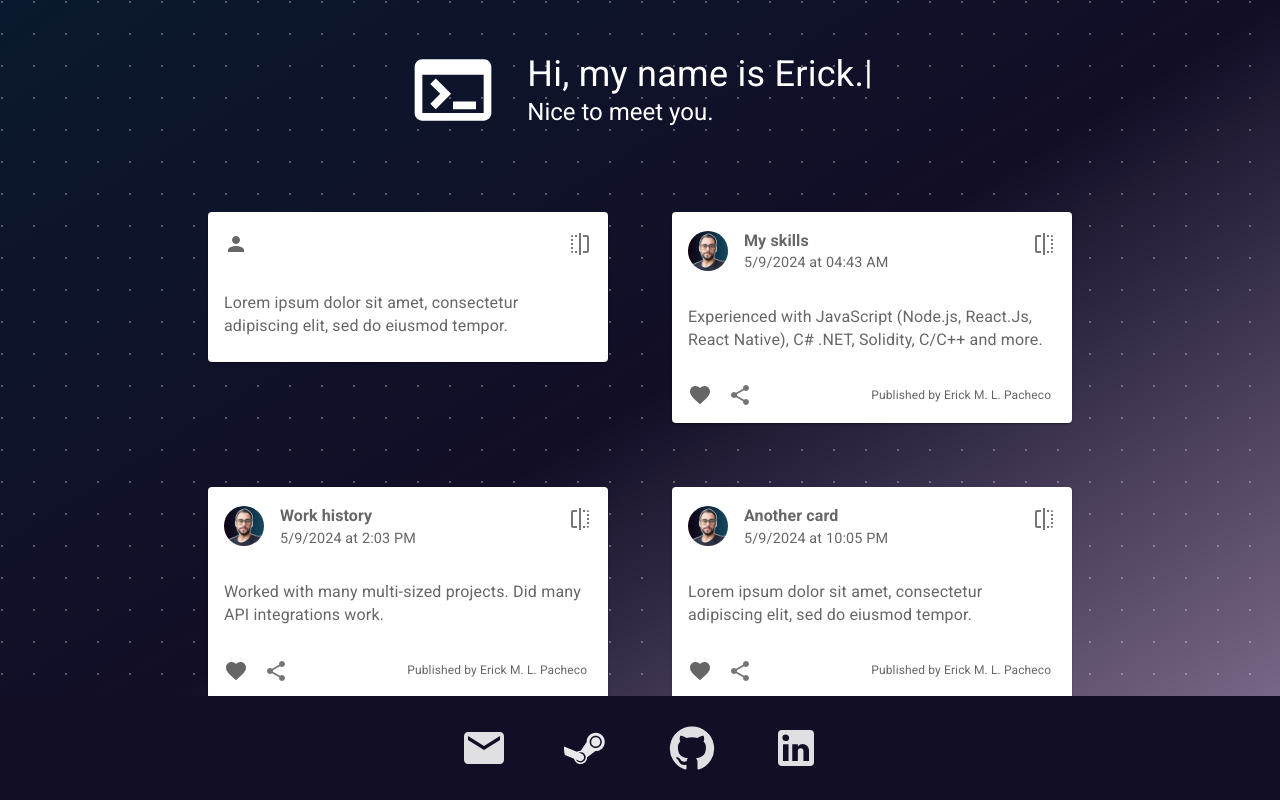
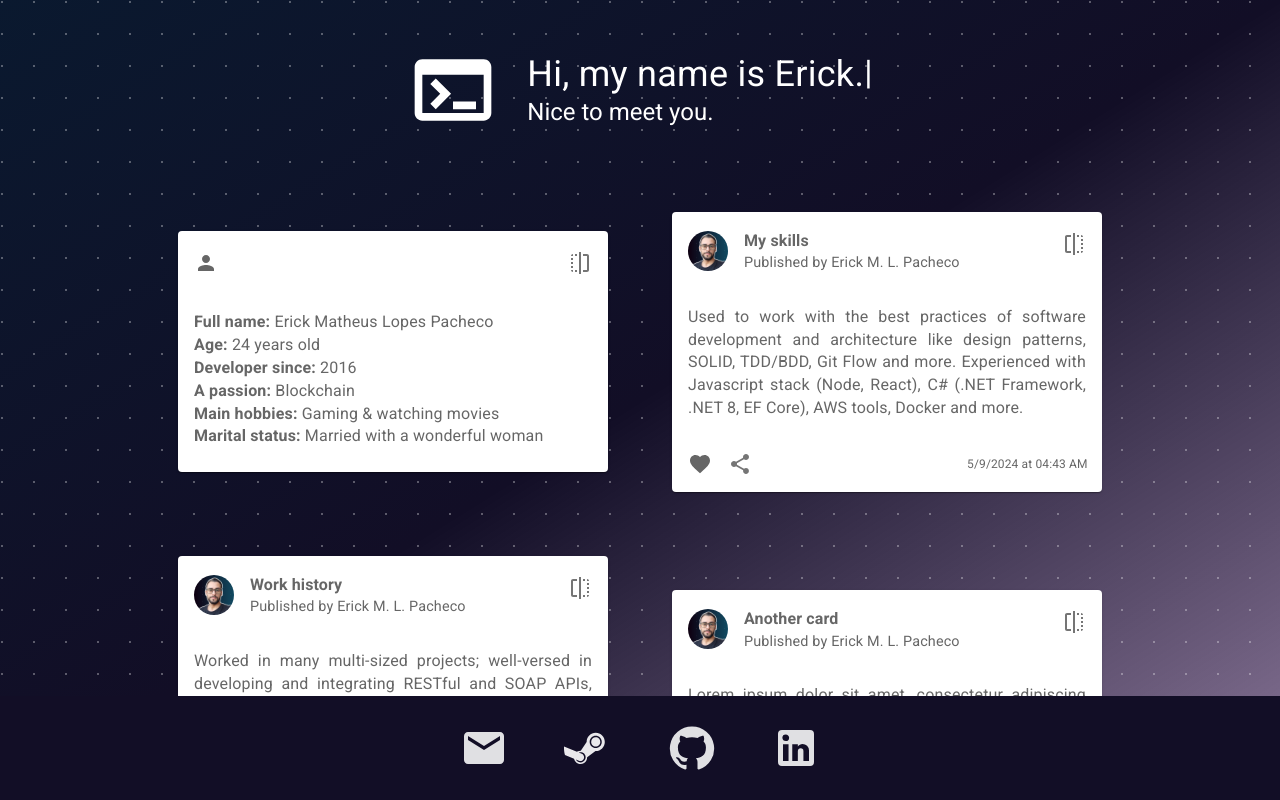
Before and after one commit to rckmath/rckmath.github.io, a React (Vite) app: page / in a window 1280 px wide. Both pictures are taken after a click on the button 580 px from the left and 244 px from the top of the page. Shown: the top 800 px of the page. Built offline with nearby package versions, Linux system fonts and the light colour scheme.

Commit message:
feat: added "about me" and "my skills" section; fixed minor layout bugs

```diff
--- a/src/App.css
+++ b/src/App.css
@@ -14,7 +14,7 @@ body {
   background-repeat: repeat;
   background-size: 32px 32px;
   background-color: transparent;
-  background-image: radial-gradient(circle at 2px 2px, #ffffff50 1px, transparent 0);
+  background-image: radial-gradient(circle at 2px 2px, #ffffff50 0.75px, transparent 0);
 }
 
 main {
--- a/src/components/LabeledLinearProgress/LabeledLinearProgress.jsx
+++ b/src/components/LabeledLinearProgress/LabeledLinearProgress.jsx
@@ -1,4 +1,5 @@
 import React, { useCallback } from "react";
+import { useMediaQuery } from 'react-responsive';
 
 import { styled } from "@mui/material/styles";
 import { Typography, Grid } from "@mui/material";
@@ -17,6 +18,8 @@ const BorderLinearProgress = styled(LinearProgress)(({ theme, progressColor }) =
 }));
 
 const LabeledLinearProgress = ({ value, label, labelPos = "end" }) => {
+  const isMobile = useMediaQuery({ maxWidth: 767 });
+
   const interpolateColor = useCallback((color1, color2, factor = 0.5) => {
     const result = color1
       .slice(1)
@@ -63,23 +66,23 @@ const LabeledLinearProgress = ({ value, label, labelPos = "end" }) => {
         return interpolateColor(lower.color, upper.color, rangePct);
       }
     }
-    return "#008000"; // Should not be reached, unless pct is 100
+    return "#005700"; // Should not be reached, unless pct is 100
   }, []);
 
   return (
     <Grid container sx={{ width: "100%", alignItems: "center" }}>
       {labelPos === "start" && (
-        <Grid xs={3}>
-          <Typography variant="body2" color="text.secondary">
+        <Grid xs={4} md={3}>
+          <Typography variant="body2" color="text.secondary" fontSize="inherit" lineHeight={isMobile ? "1.53rem" : "1.22rem"}>
             {label}
           </Typography>
         </Grid>
       )}
-      <Grid xs={9}>
+      <Grid xs={8} md={9}>
         <BorderLinearProgress variant="determinate" value={value} progressColor={getProgressColor(value)} />
       </Grid>
       {labelPos === "end" && (
-        <Grid sx={4}>
+        <Grid sx={4} md={3}>
           <Typography variant="body2" color="text.secondary">
             {label}
           </Typography>
--- a/src/components/MainCard/Cards.jsx
+++ b/src/components/MainCard/Cards.jsx
@@ -1,21 +1,39 @@
 import React, { Fragment } from "react";
 
 import { Typography, Box } from "@mui/material";
-
 import CodeIcon from "@mui/icons-material/Code";
 import PersonIcon from "@mui/icons-material/Person";
 import ConstructionIcon from "@mui/icons-material/Construction";
+
+import { getAge } from "../../utils";
+import LabeledLinearProgress from "../LabeledLinearProgress/LabeledLinearProgress";
 
 export const Cards = (isMobile) => ({
   "About me": {
     backContent: (
       <Fragment>
         <Typography variant="body2" color="text.secondary" fontSize="inherit">
-          Lorem ipsum dolor sit amet, consectetur adipiscing elit, sed do eiusmod tempor.
+          <b>Full name:</b> Erick Matheus Lopes Pacheco
+        </Typography>
+        <Typography variant="body2" color="text.secondary" fontSize="inherit">
+          <b>Age:</b> {getAge()} years old
+        </Typography>
+        <Typography variant="body2" color="text.secondary" fontSize="inherit">
+          <b>Developer since:</b> 2016
+        </Typography>
+        <Typography variant="body2" color="text.secondary" fontSize="inherit">
+          <b>A passion:</b> Blockchain
+        </Typography>
+        <Typography variant="body2" color="text.secondary" fontSize="inherit">
+          <b>Main hobbies:</b> Gaming & watching movies
+        </Typography>
+        <Typography variant="body2" color="text.secondary" fontSize="inherit">
+          <b>Marital status:</b> Married with a wonderful woman
         </Typography>
       </Fragment>
     ),
-    frontContent: "Passionate full-stack developer with a knack for innovation and discovering things.",
+    frontContent:
+      "Graduate software engineer, passionate full-stack developer with +4 years of experience and a knack for innovation and discovering new technologies. Eager to specialize in Blockchain, Web3, and smart contracts development over the next three years.",
     icon: (
       <Box component="div" color="text.secondary" fontSize={isMobile ? "1.75rem" : "1.5rem"} sx={{ display: "flex" }}>
         <PersonIcon fontSize="inherit" />
@@ -25,12 +43,19 @@ export const Cards = (isMobile) => ({
   "My skills": {
     backContent: (
       <Fragment>
-        <Typography variant="body2" color="text.secondary" fontSize="inherit">
-          Lorem ipsum dolor sit amet, consectetur adipiscing elit, sed do eiusmod tempor.
-        </Typography>
+        <LabeledLinearProgress value={71} label="React.js" labelPos="start" />
+        <LabeledLinearProgress value={64} label="React Native" labelPos="start" />
+        <LabeledLinearProgress value={83} label="Node.js" labelPos="start" />
+        <LabeledLinearProgress value={52} label="C# .NET" labelPos="start" />
+        <LabeledLinearProgress value={31} label="C/C++" labelPos="start" />
+        <LabeledLinearProgress value={17} label="Solidity" labelPos="start" />
+        <LabeledLinearProgress value={37} label="Docker" labelPos="start" />
+        <LabeledLinearProgress value={47} label="AWS" labelPos="start" />
+        <LabeledLinearProgress value={60} label="SQL" labelPos="start" />
       </Fragment>
     ),
-    frontContent: "Experienced with JavaScript (Node.js, React.Js, React Native), C# .NET, Solidity, C/C++ and more.",
+    frontContent:
+      "Used to work with the best practices of software development and architecture like design patterns, SOLID, TDD/BDD, Git Flow and more. Experienced with Javascript stack (Node, React), C# (.NET Framework, .NET 8, EF Core), AWS tools, Docker and more.",
     icon: (
       <Box component="div" color="text.secondary" fontSize={isMobile ? "1.75rem" : "1.5rem"} sx={{ display: "flex" }}>
         <CodeIcon fontSize="inherit" />
@@ -45,7 +70,8 @@ export const Cards = (isMobile) => ({
         </Typography>
       </Fragment>
     ),
-    frontContent: "Worked with many multi-sized projects. Did many API integrations work.",
+    frontContent:
+      "Worked in many multi-sized projects; well-versed in developing and integrating RESTful and SOAP APIs, especially using JavaScript and .NET. Experienced with many projects, front-end development and in providing infrastructure (DevOps) support.",
     icon: (
       <Box component="div" color="text.secondary" fontSize={isMobile ? "1.75rem" : "1.5rem"} sx={{ display: "flex" }}>
         <ConstructionIcon fontSize="inherit" />
--- a/src/components/MainCard/MainCard.jsx
+++ b/src/components/MainCard/MainCard.jsx
@@ -59,7 +59,7 @@ const MainCard = ({ title, headerIcon, setExpandPicture, backContent = "", front
 
   return (
     <Box component="div" sx={{ perspective: "1000px" }}>
-      <FlippingCard flip={flipped} sx={{ width: isMobile ? 345 : 400, fontSize: isMobile ? "1.1rem" : "1rem" }}>
+      <FlippingCard flip={flipped} sx={{ width: isMobile ? 345 : 430, fontSize: isMobile ? "1.1rem" : "1rem" }}>
         {!flipped && (
           <Fragment>
             <CardHeader
@@ -88,12 +88,12 @@ const MainCard = ({ title, headerIcon, setExpandPicture, backContent = "", front
               }
               subheader={
                 <Typography variant="body2" color="text.secondary" fontSize="0.9rem">
-                  {`${today} at ${time}`}
+                  Published by Erick M. L. Pacheco
                 </Typography>
               }
             />
-            <CardContent sx={{ backfaceVisibility: "hidden" }}>
-              <Typography variant="body2" color="text.secondary" fontSize="inherit">
+            <CardContent>
+              <Typography variant="body2" color="text.secondary" fontSize="inherit" align="justify">
                 {frontContent}
               </Typography>
             </CardContent>
@@ -109,8 +109,11 @@ const MainCard = ({ title, headerIcon, setExpandPicture, backContent = "", front
               <IconButton aria-label="share" size={isMobile ? "large" : "medium"}>
                 <ShareIcon fontSize="inherit" />
               </IconButton>
-              <Typography variant="body2" sx={{ fontSize: "0.75rem", color: "text.secondary", ml: "auto", mr: "1vw" }}>
-                Published by Erick M. L. Pacheco
+              <Typography
+                variant="body2"
+                sx={{ fontSize: "0.75rem", color: "text.secondary", ml: "auto", mr: isMobile ? "2.75vw" : "0.5dvw" }}
+              >
+                {`${today} at ${time}`}
               </Typography>
             </CardActions>
           </Fragment>
@@ -132,13 +135,7 @@ const MainCard = ({ title, headerIcon, setExpandPicture, backContent = "", front
                 </FlipCardButton>
               }
             />
-            <CardContent
-              sx={{
-                backfaceVisibility: "hidden",
-                transformStyle: "preserve-3d",
-                transform: !flipped ? "scaleX(1)" : "scaleX(-1)",
-              }}
-            >
+            <CardContent sx={{ transformStyle: "preserve-3d", transform: !flipped ? "scaleX(1)" : "scaleX(-1)" }}>
               {backContent}
             </CardContent>
           </Fragment>
--- a/src/pages/Home.jsx
+++ b/src/pages/Home.jsx
@@ -23,8 +23,9 @@ const Home = () => {
         gap={isMobile ? 4 : 8}
         sx={{
           marginTop: "3vh",
-          alignItems: "flex-start",
+          alignItems: "center",
           justifyContent: "center",
+          transition: "all 0.5s ease",
           paddingX: isMobile ? 1 : isBigScreen ? 7 : 5,
           paddingY: isMobile ? 1 : isBigScreen ? 7 : 5,
         }}
--- a/src/utils/generators.js
+++ b/src/utils/generators.js
@@ -1,3 +1,6 @@
+const myBirthDate = "2000-03-16";
+const yearInMs = 3.15576e10;
+
 export const generateRandomTime = () => {
   const hrs = Math.round(Math.random() * 24);
   const mins = Math.round(Math.random() * 60);
@@ -14,3 +17,5 @@ export const generateRandomTime = () => {
     ? String(hFormat + hrs + ":" + mFormat + mins + " " + amPm)
     : String(hFormat + (hrs - 12) + ":" + mFormat + mins + " " + amPm);
 };
+
+export const getAge = () => Math.floor((new Date() - new Date(myBirthDate).getTime()) / yearInMs);
--- a/src/utils/index.js
+++ b/src/utils/index.js
@@ -1,3 +1,3 @@
-import { generateRandomTime } from "./generators";
+import { generateRandomTime, getAge } from "./generators";
 
-export { generateRandomTime };
+export { generateRandomTime, getAge };
```
